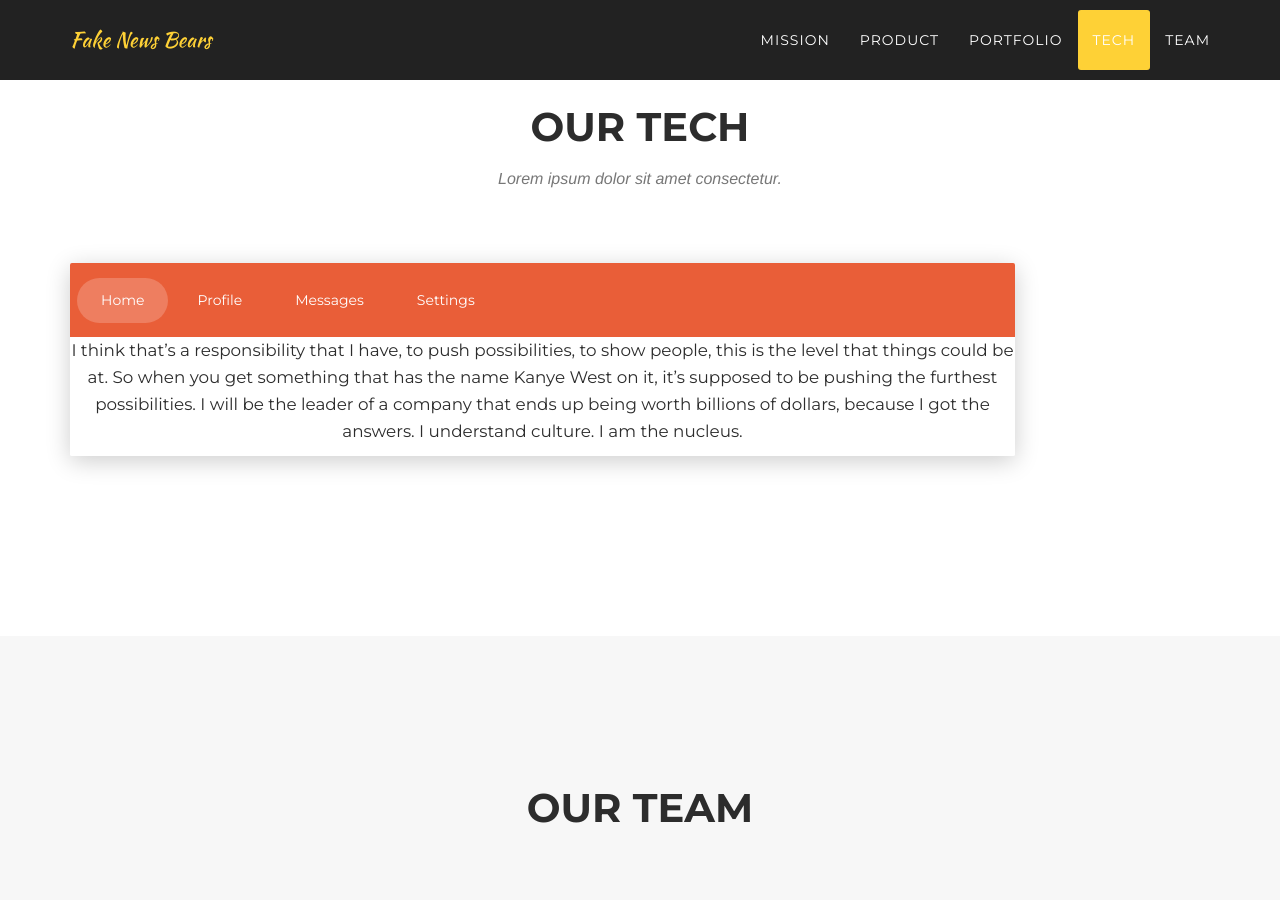
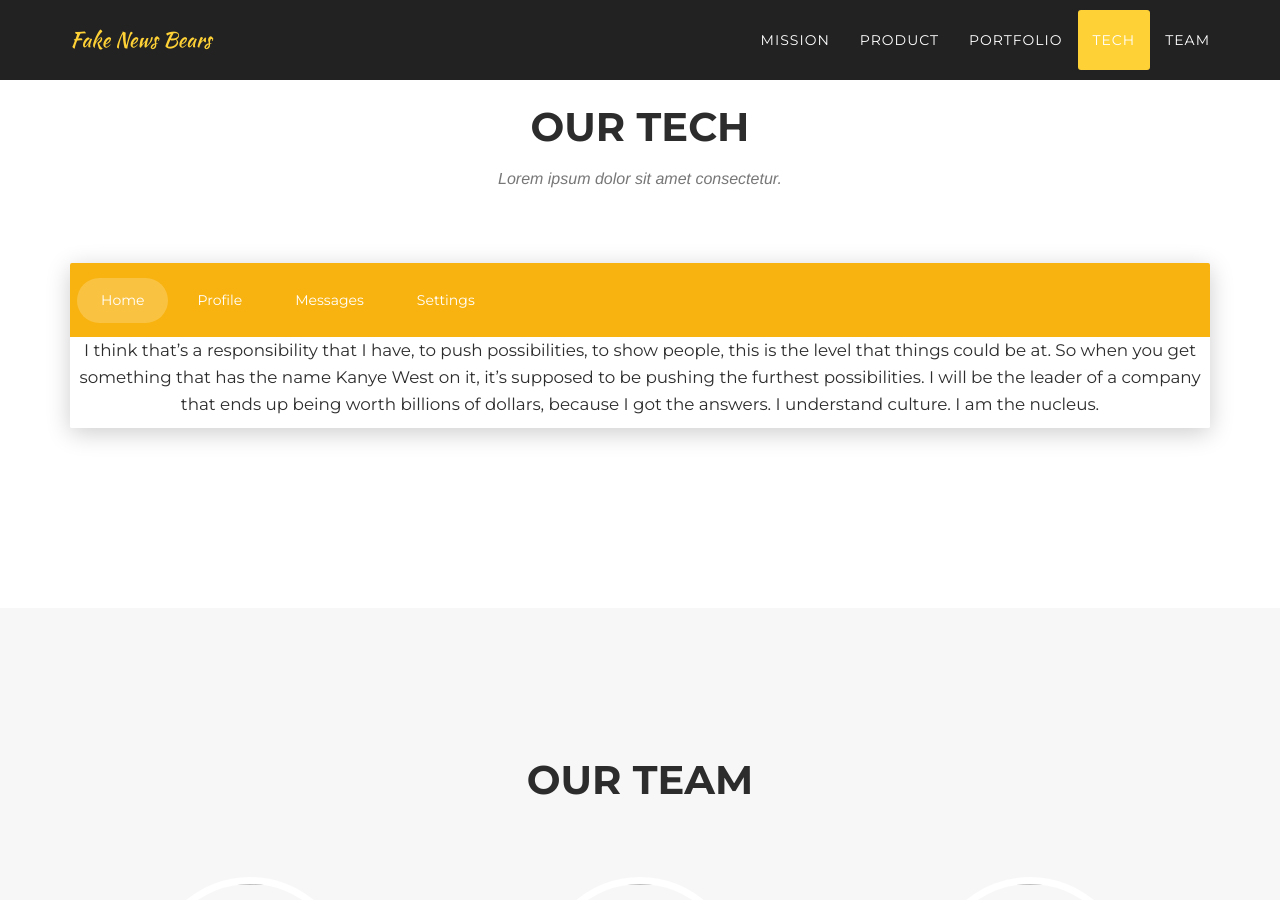
Before and after one commit to akikoiwamizu/fake-news-bears, a Jekyll site: the page built from _posts/2014-07-16-project-3.markdown, in a window 1280 px wide and 900 px high, scrolled down 3809 px. Built offline with Jekyll 4.4.1, drawn with Linux system fonts in a browser that asks for light colours; some web fonts are replaced.

Commit message:
Update infra.html

```diff
--- a/_includes/infra.html
+++ b/_includes/infra.html
@@ -8,11 +8,11 @@
                 </div>
             </div>
             <div class="row">
-                <div class="col-md-10 ml-auto col-xl-6 mr-auto">
+                <div class="col-lg-12 ml-auto col-xl-6 mr-auto">
                   <!-- Tabs with Background on Card -->
                   <div class="card">
                     <div class="card-header">
-                      <ul class="nav nav-tabs nav-tabs-neutral justify-content-center" role="tablist" data-background-color="orange">
+                      <ul class="nav nav-tabs nav-tabs-neutral justify-content-center" role="tablist" data-background-color="yellow">
                         <li class="nav-item">
                           <a class="nav-link active" data-toggle="tab" href="#home1" role="tab">Home</a>
                         </li>
```
Also changed, not shown: other parts of _includes/infra.html (+1 -0 lines).
